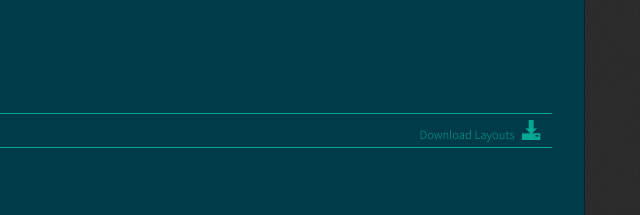
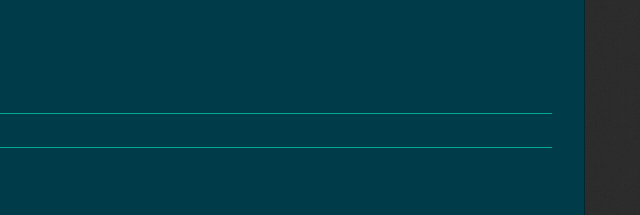
Before and after one commit to openSUSE/branding-guidelines, a plain HTML site: page index.html in a window 1280 px wide. Shown: the part 2345-2560 px from the top of the page, 640-1280 px from the left. Drawn offline with Linux system fonts and the light colour scheme; a web font is replaced by a local one.

Commit message:
Removing layout download links

```diff
--- a/index.html
+++ b/index.html
@@ -116,7 +116,7 @@
       </div>
       <div class="row blueBox">
         <div class="col-md-12">
-          <div class="sub-title"><a id="layout" class="nolink">LAYOUT</a><a class="pull-right smaller">Download Layouts <span class="glyphicon glyphicon-download-alt icon-large"></span></a></div>
+          <div class="sub-title"><a id="layout" class="nolink">LAYOUT</a></div>
         </div>
       </div>
       <div class="row blueBox">
@@ -124,46 +124,6 @@
           <div class="small text-center">&nbsp;<br /><img class="img-responsive" src="assets/img/elements.png">&nbsp;<br /></div>
         </div>
       </div>
-      <!-- <div class="row blueBox">
-        <div class="col-md-12">
-          <div class="sub-title"><a id="cobrand" class="nolink">CO-BRANDING</a><a class="pull-right smaller">Download Co-branding <span class="glyphicon glyphicon-download-alt icon-large"></span></a></div>
-        </div>
-      </div>
-      <div class="row blueBox">
-        <div class="col-md-4">
-          <div class="small text-center"><img class="img-responsive outline" src="assets/img/c1.png"></div>&nbsp;<br />
-        </div>
-        <div class="col-md-4">
-          <div class="small text-center"><img class="img-responsive outline" src="assets/img/c2.png"></div>&nbsp;<br />
-        </div>
-        <div class="col-md-4">
-          <div class="small text-center"><img class="img-responsive outline" src="assets/img/c3.png"></div>&nbsp;<br />
-        </div>
-      </div>
-      <div class="row blueBox">
-        <div class="col-md-4">
-          <div class="small text-center"><img class="img-responsive outline" src="assets/img/c4.png"></div>&nbsp;<br />
-        </div>
-        <div class="col-md-4">
-          <div class="small text-center"><img class="img-responsive outline" src="assets/img/c5.png"></div>&nbsp;<br />
-        </div>
-        <div class="col-md-4">
-          <div class="small text-center"><img class="img-responsive outline" src="assets/img/c6.png"></div>&nbsp;<br />
-        </div>
-      </div>
-      <div class="row blueBox">
-        <div class="col-md-6">
-          <div class="small text-center"><img class="img-responsive outline" src="assets/img/c7.png"></div>&nbsp;<br />
-        </div>
-        <div class="col-md-6">
-          <div class="small text-center"><img class="img-responsive outline" src="assets/img/c8.png"></div>&nbsp;<br />
-        </div>
-      </div>
-      <div class="row blueBox">
-        <div class="col-md-12">
-          <div >&nbsp;</div>
-        </div>
-      </div> -->
       <div class="row blueTop">
         <div class="cold-md-12">
           <footer class="text-center footer-text">openSUSE Marketing Material - Campaign 2014 - Brand Guideline</footer>
```
